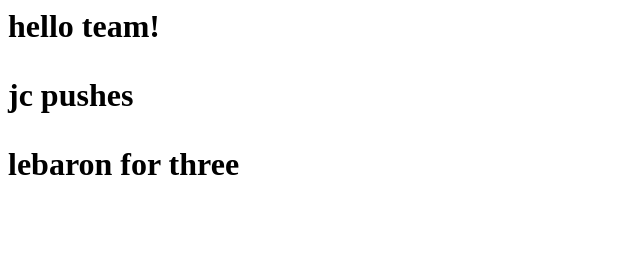
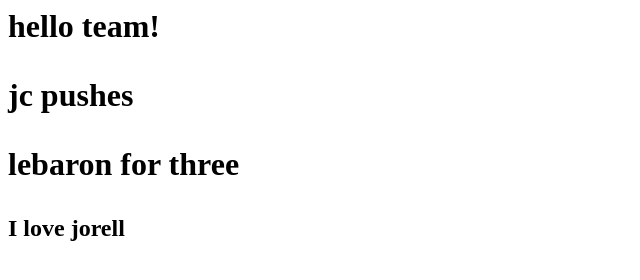
Before and after one commit to jc-gt3rs/muralla, a plain HTML site: page index.html in a window 1280 px wide. Shown: the whole page, without its empty margins (0-640 px from the left). Drawn offline with Linux system fonts and the light colour scheme.

Commit message:
Update index.html

```diff
--- a/index.html
+++ b/index.html
@@ -3,3 +3,5 @@
     <p>jc pushes</p>
 
 	<p> lebaron for three</p>
+
+    <h2> I love jorell </h2>
```
